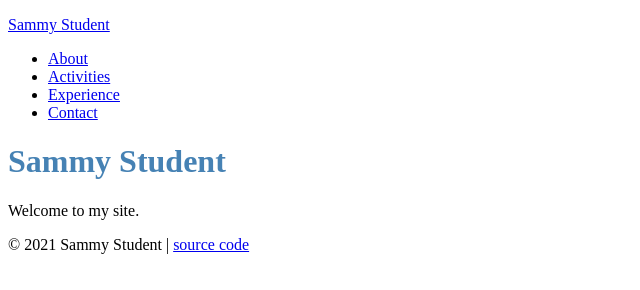
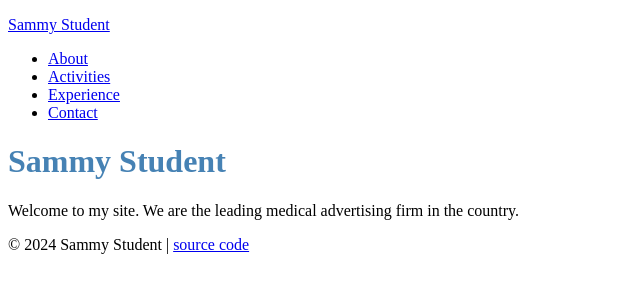
Before and after one commit to tb1038/student-site-inclass-2024, a plain HTML site: page index.html in a window 1280 px wide. Shown: the whole page, without its empty margins (0-640 px from the left). Drawn offline with Linux system fonts and the light colour scheme.

Commit message:
Update index.html

```diff
--- a/index.html
+++ b/index.html
@@ -20,11 +20,11 @@
 
     <div class="page">
       <h1>Sammy Student</h1>
-      <p>Welcome to my site.</p>
+      <p>Welcome to my site. We are the leading medical advertising firm in the country.</p>
     </div>
 
     <footer>
-      <p>&copy; 2021 Sammy Student |
+      <p>&copy; 2024 Sammy Student |
         <a href="https://github.com/prof-rossetti/student-site">source code</a>
       </p>
     </footer>
```
